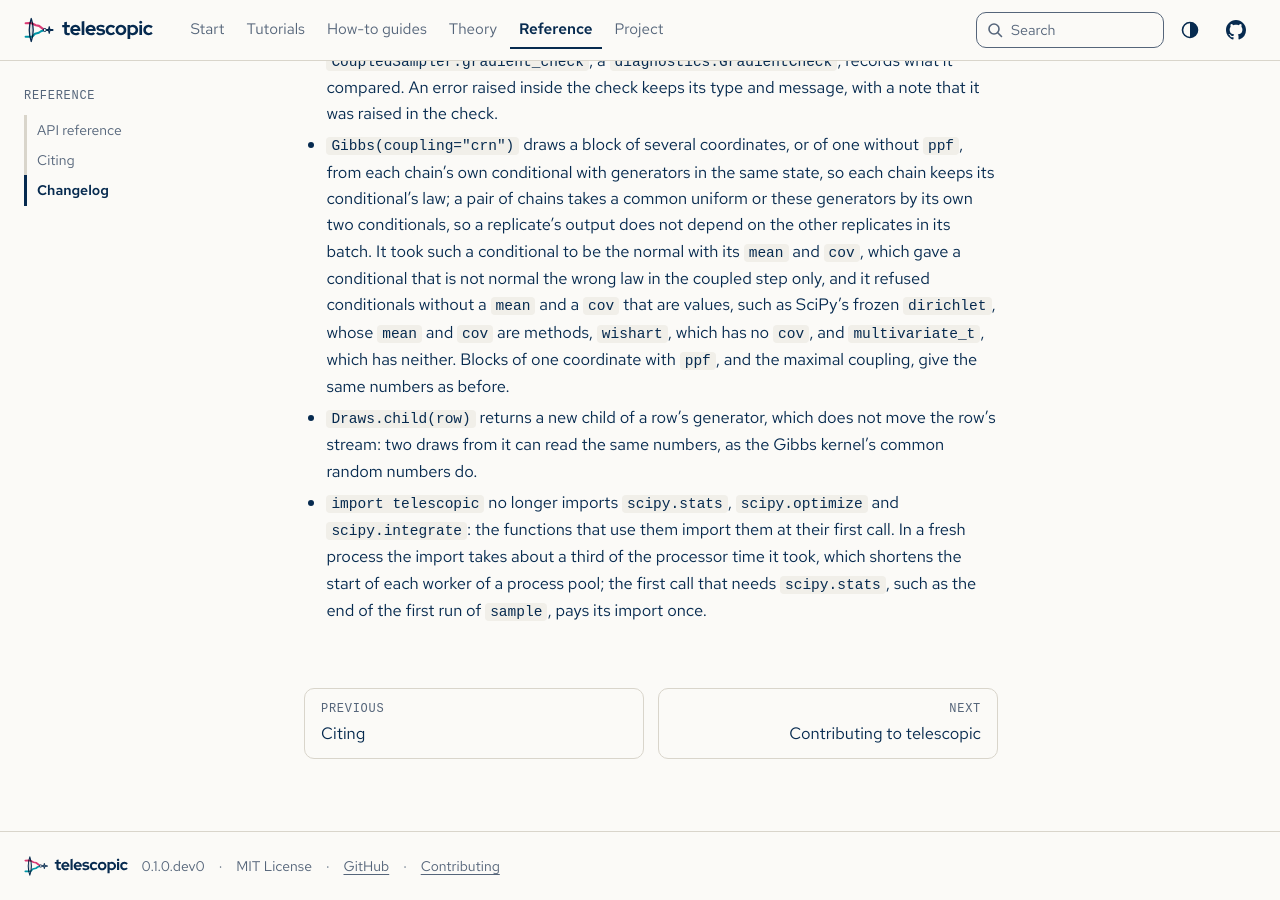
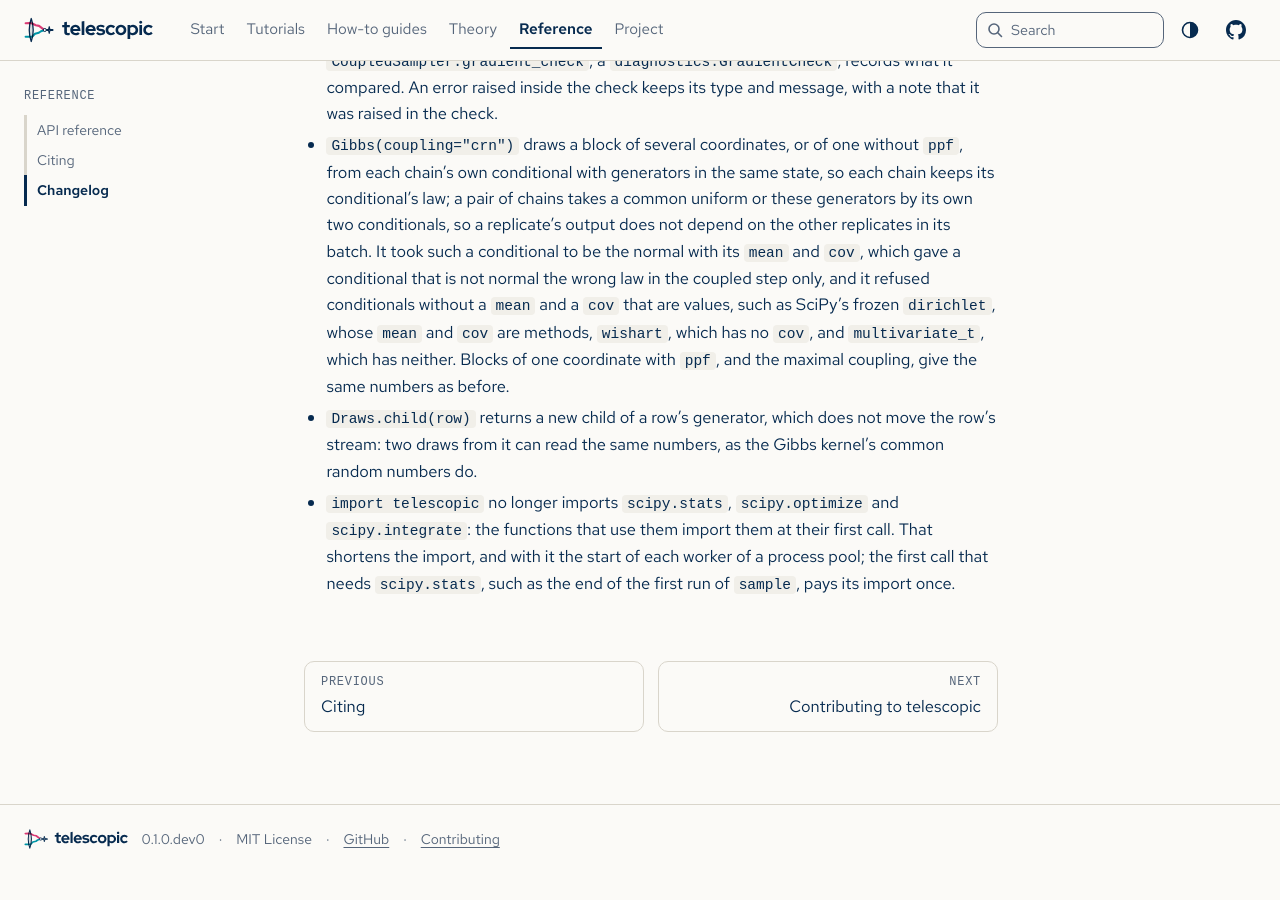
Before and after one commit to joshspeagle/telescopic, a Sphinx documentation site: the page built from docs/changelog.md, in a window 1280 px wide and 900 px high, scrolled down 8340 px. Built offline with Sphinx 7.4.7, drawn with Linux system fonts in a browser that asks for light colours; some web fonts are replaced; after the commit the page ends 9213 px from its top, so only the background shows below that.

Commit message:
Record the import times at a clean commit
The output is that of f1c112c; the spec, row 178 and the script's docstring quote it, and the CHANGELOG states no ratio, since the rounds on a shared machine range from 1.76 to 3.15.

Co-Authored-By: Claude Fable 5.2 <noreply@anthropic.com>
Claude-Session: https://claude.ai/code/session_01JkqiRme7m1GkuqNnbDowQy

```diff
--- a/CHANGELOG.md
+++ b/CHANGELOG.md
@@ -326,7 +326,7 @@ All notable changes to this project are documented here. The format follows
   row's stream: two draws from it can read the same numbers, as the Gibbs kernel's common
   random numbers do.
 - `import telescopic` no longer imports `scipy.stats`, `scipy.optimize` and
-  `scipy.integrate`: the functions that use them import them at their first call. In a
-  fresh process the import takes about a third of the processor time it took, which
-  shortens the start of each worker of a process pool; the first call that needs
-  `scipy.stats`, such as the end of the first run of `sample`, pays its import once.
+  `scipy.integrate`: the functions that use them import them at their first call. That
+  shortens the import, and with it the start of each worker of a process pool; the first
+  call that needs `scipy.stats`, such as the end of the first run of `sample`, pays its
+  import once.
```
Also changed, not shown: docs/design/spec.md (+1 -1 lines), notes/DECISIONS.md (+1 -1 lines), 2 other files.
